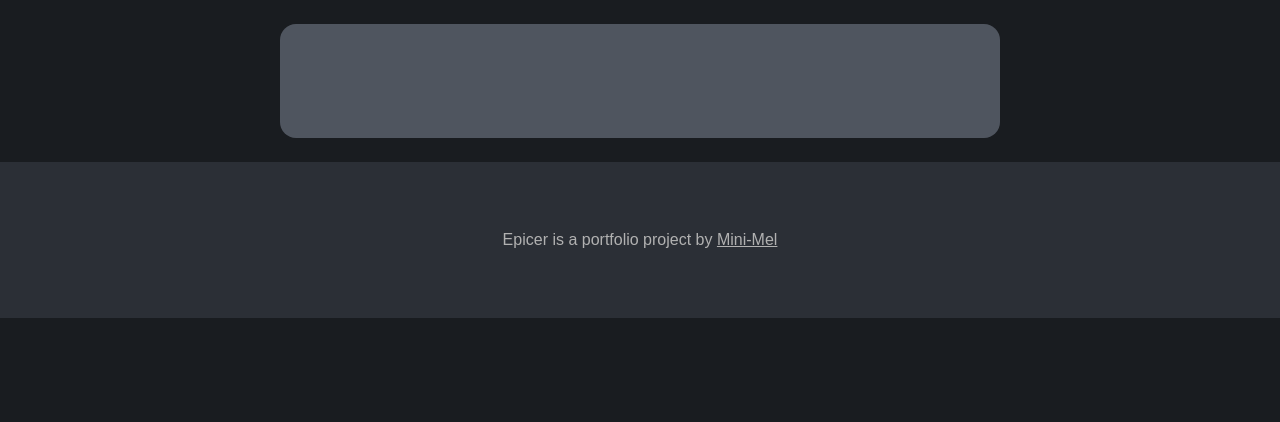
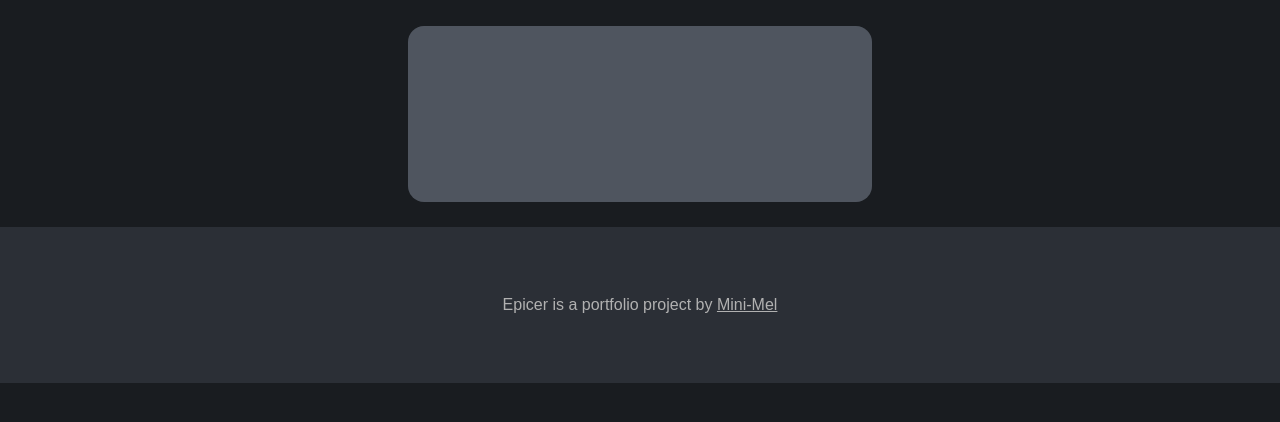
Before and after one commit to Mini-mel/epicer, a Node server app: template views/recipes/show.ejs in a window 1280 px wide. Shown: the part 64-486 px from the top of the page. Run offline with Node 20, Linux system fonts and the light colour scheme; the template is opened without the code that fills it, so the values that code supplies are empty; some libraries are stand-ins or nearby versions.

Commit message:
format different sections of show page

```diff
--- a/public/stylesheets/app.css
+++ b/public/stylesheets/app.css
@@ -53,11 +53,15 @@ main{
 }
 
 /*show cards*/
+.show-main {
+    margin: 2% 30%;
+}
+
 .show-card {
     /*TODO: media queries involving flex: wrap*/
     display: flex;
     align-items: center;
-    flex: wrap;
+    flex-wrap: wrap;
 
     background-color: #4F555F;
     color: #EEF1F4;
@@ -68,18 +72,31 @@ main{
 }
 
 .show-card img {
-    border-radius: 16px; /*TODO: different radius corners for mobile version cards*/
+    border-radius: 16px 16px 0 0;
+    object-fit: cover;
+    min-width: 100%;
 }
 
-.show-card-content {
+.show-content {
     padding: 24px;
-    margin: 16px 0;
-    line-height: 1.3;
+    margin: 16px;
+
 }
 
-.show-card-title {
-    margin: 16px 0;
+.show-title {
     font-size: 24px;
+    text-align: center;
+}
+
+.show-section {
+    padding: 24px;
+    line-height: 1.4;
+}
+
+.show-ingredients {
+    padding: 24px;
+    line-height: 2;
+    font-size: 16px;
 }
 
 /* nav */
--- a/views/partials/navbar.ejs
+++ b/views/partials/navbar.ejs
@@ -1,14 +1,14 @@
 <nav>
     <a class="nav-site-title" href="/" data-cy="navSiteTitle">Epicer</a>
     <ul class="nav-center">
-        <li><a href="/" data-cy="navViewAll">All Recipes</a></li>
-        <li><a href="/" data-cy="navFavorites">Favorites</a></li>
-        <li><a href="/" data-cy="navAddRecipe">Add Recipe</a></li>
-        <li><a href="/" data-cy="navAbout">About</a></li>
+        <li><a href="/recipes" data-cy="navViewAll">All Recipes</a></li>
+        <li><a href="/recipes" data-cy="navFavorites">Favorites</a></li>
+        <li><a href="/recipes" data-cy="navAddRecipe">Add Recipe</a></li>
+        <li><a href="/recipes" data-cy="navAbout">About</a></li>
     </ul>
     <div class="nav-register">
-        <a href="/" class="nav-login" data-cy="navLogIn">Log In</a>
-        <a href="/" class="nav-signup" data-cy="navSignUp">Sign Up</a>
+        <a href="/recipes" class="nav-login" data-cy="navLogIn">Log In</a>
+        <a href="/recipes" class="nav-signup" data-cy="navSignUp">Sign Up</a>
     </div>
     <div class="nav-hamburger">
         <svg viewBox="0 0 100 80" width="40" height="40">
--- a/views/recipes/show.ejs
+++ b/views/recipes/show.ejs
@@ -1,22 +1,22 @@
 <%layout("layouts/boilerplate.ejs")%>
-<main>
-    <div class=show-card>
-        <div class="show-card-content">
-            <img src="<%=recipe.image %>">
-            <div class="show-card-title">
+<main class="show-main">
+    <div class="show-card">
+        <img src="<%=recipe.image %>">
+        <div class="show-content">
+
+            <div class="show-title">
                 <%=recipe.title%>
             </div>
-            <div>
-                <%=recipe.summary%>
+
+            <div class="show-ingredients">
+                <ul>
+                    <%Object.entries(recipe.ingredients).forEach((ingredient) => {%>
+                    <!--TODO: add measurement after amount - cup tbsp tsp etc.-->
+                    <li><b><%=ingredient[1].amount%> </b> <%=ingredient[1].name%></li>
+                    <%})%>
+                </ul>
             </div>
-            <div>
-                <%Object.entries(recipe.ingredients).forEach((ingredient) => {%>
-                <%=ingredient[1].name%>
-                <%=ingredient[1].amount%>
-                <br>
-                <%})%>
-            </div>
-            <div>
+            <div class="show-section">
                 <%=recipe.instructions%>
             </div>
 
```
